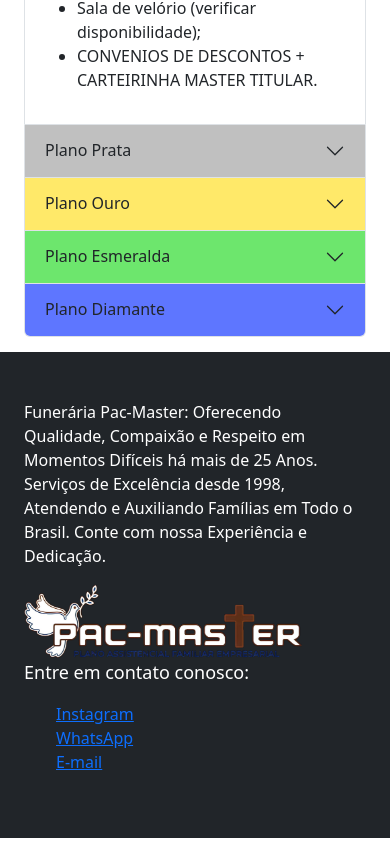
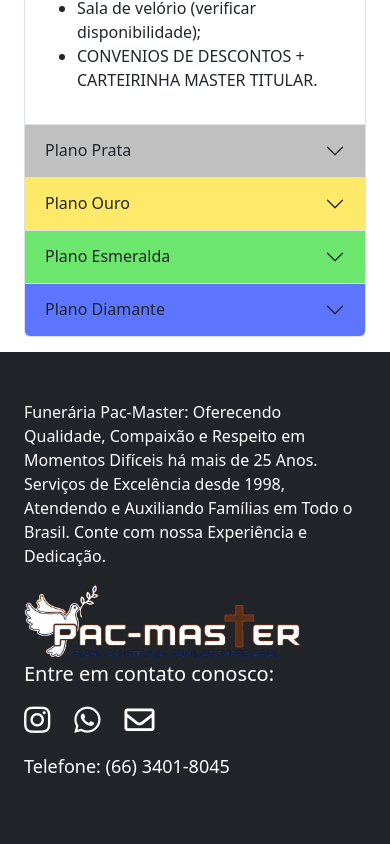
Before and after one commit to edsonrodrigues82/projeto-pacmaster, a plain HTML site: page index.html in a window 390 px wide. Shown: the part 3119-3963 px from the top of the page. Drawn offline with nearby package versions, Linux system fonts and the light colour scheme.

Commit message:
icons footer

```diff
--- a/index.html
+++ b/index.html
@@ -5,6 +5,7 @@
     <meta name="viewport" content="width=device-width, initial-scale=1.0">
     <link rel="stylesheet" href="style.css">
     <link href="https://cdn.jsdelivr.net/npm/bootstrap@5.3.2/dist/css/bootstrap.min.css" rel="stylesheet" integrity="sha384-T3c6CoIi6uLrA9TneNEoa7RxnatzjcDSCmG1MXxSR1GAsXEV/Dwwykc2MPK8M2HN" crossorigin="anonymous">
+    <link rel="stylesheet" href="https://cdnjs.cloudflare.com/ajax/libs/font-awesome/5.15.3/css/all.min.css">
     <title>PacMaster</title>
 </head>
 <body>
@@ -244,7 +245,7 @@
         </div>
     </section>
 
-    <footer class="container-fluid py-5 bg-dark text-white">
+    <footer id="footer" class="container-fluid py-5 bg-dark text-white">
         <div class="container">
             <div class="row">
                 <div class="col-md-4">
@@ -253,16 +254,14 @@
                 <div class="col-md-4">
                     <img id="logo" src="document/logo/1701030180562.png" alt="">
                 </div>
-                <div class="col-md-4">
-                    <p class="d-flex align-itens-center">Entre em contato conosco:</p>
-                    <ul>
-                        <li class="d-flex align-items-center"><i class="fab fa-instagram" style="color: #ffffff;"></i><a
-                            href="https://www.instagram.com//" target="_blank">Instagram</a></li>
-                        <li class="d-flex align-items-center"><i class="fab fa-whatsapp" style="color: #ffffff;"></i><a
-                            href="https://wa.me/" target="_blank">WhatsApp</a></li>
-                        <li class="d-flex align-items-center"><i class="far fa-envelope" style="color: #ffffff;"></i><a
-                            href="mailto:">E-mail</a></li>
+                <div id="contato" class="col-md-4">
+                    <p class="d-flex align-itens-center" style="font-size: 20px;">Entre em contato conosco:</p>
+                    <ul class="list-unstyled d-flex">
+                        <li class="d-flex align-itens-center me-4"><a href="https://www.instagram.com/pacmaster_oficial/" target="_blank"><i class="fab fa-instagram" style="color: #ffffff; font-size: 30px;"></i></a></li>
+                        <li class="d-flex align-itens-center me-4"><a href="https://wa.me/6634018045" target="_blank"><i class="fab fa-whatsapp" style="color: #ffffff; font-size: 30px;"></i></a></li>
+                        <li class="d-flex align-itens-center"><a href="mailto:nelireis@gmail.com"><i class="far fa-envelope" style="color: #ffffff; font-size: 30px;"></i></a></li>
                     </ul>
+                    <p>Telefone: (66) 3401-8045</p>
                 </div>
             </div>
         </div>
--- a/style.css
+++ b/style.css
@@ -98,6 +98,14 @@
     padding-bottom: 4%;
 }
 
+#footer{
+    padding-bottom: -1px;
+}
+
 #descricao{
     font-size: 16px;
 }
+
+#contato{
+    align-items: left;
+}
```
Also changed, not shown: 1 other file.
